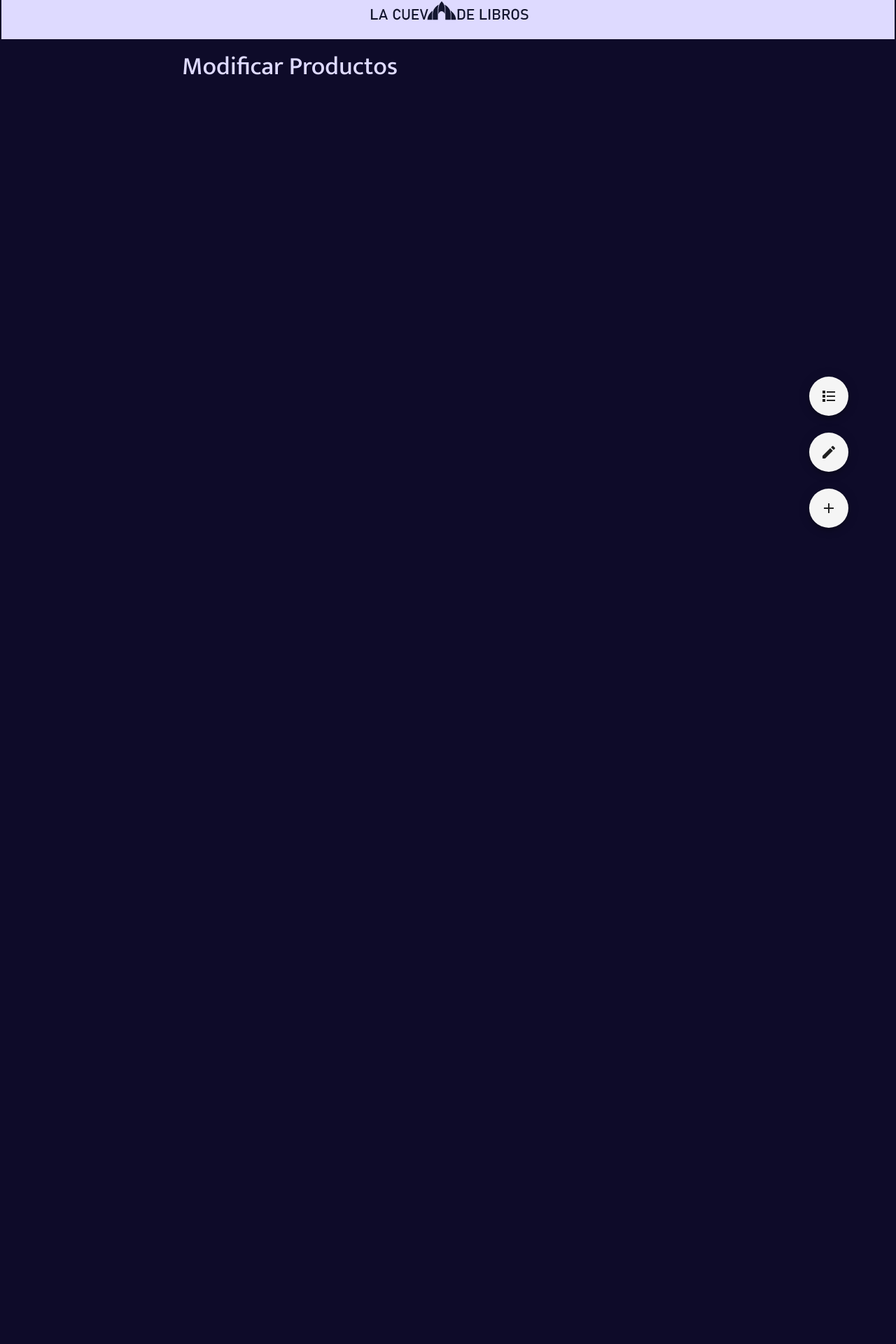
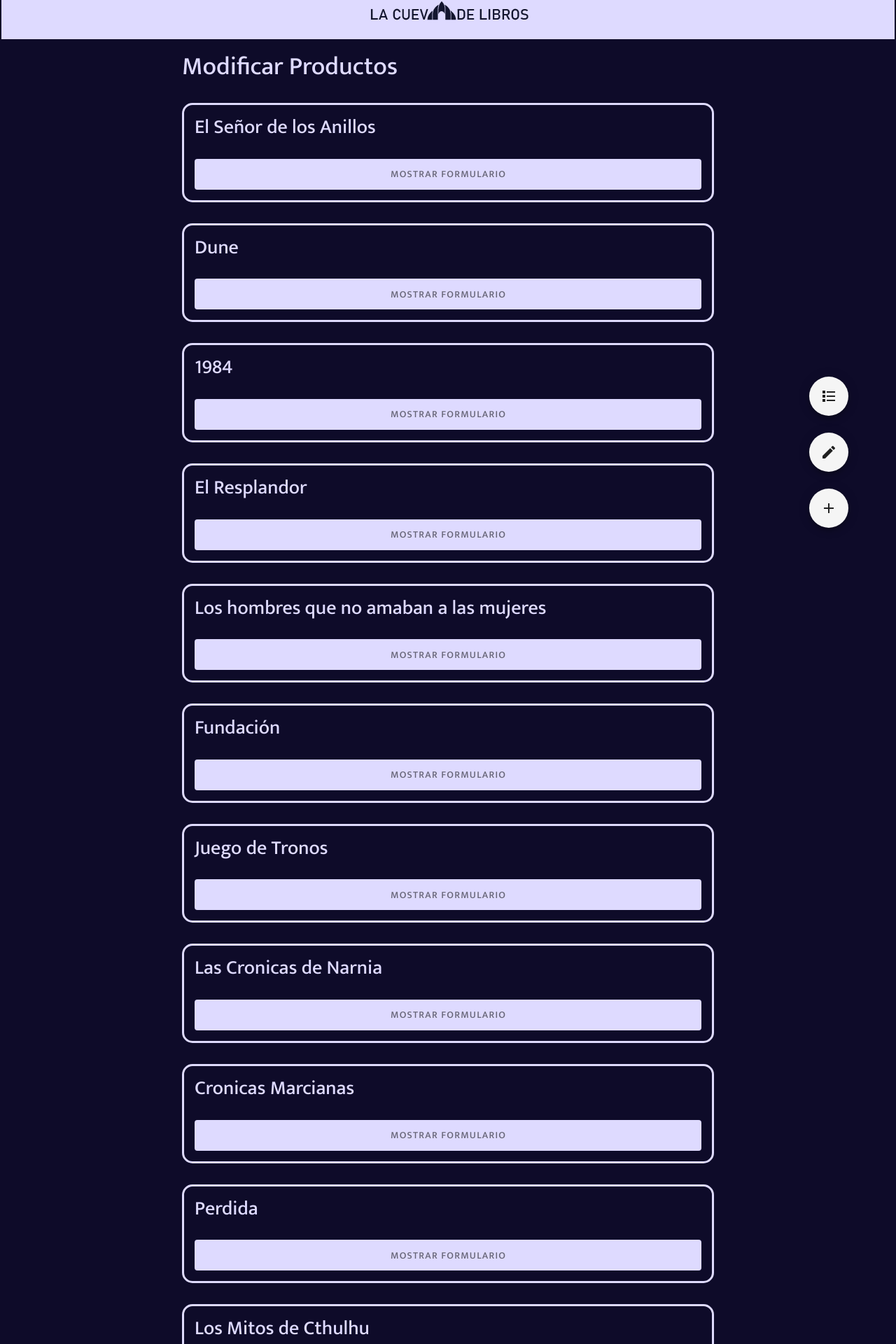
Before and after one commit to jiamestoy/adm-parcial-2-amestoy-juan-ignacio, a Vue app: page /modificar in a window 1280 px wide. Shown: the part 26-1946 px from the top of the page at 70% size. Before the commit the page ends 900 px from the top, so only its background shows below. Built offline with nearby package versions, Linux system fonts and the light colour scheme.

Commit message:
correccion array

```diff
--- a/src/views/AgregarProductos.vue
+++ b/src/views/AgregarProductos.vue
@@ -178,6 +178,129 @@ export default {
     errorPrecio3: false,
     errorImg: false,
     errorImgalt: false,
+    productos: [
+      {
+        nombre: 'El Señor de los Anillos',
+        autor: 'JRR Tolkien',
+        cantidad: 0,
+        precio: 5000,
+        categoria: 'Fantasía',
+        img: 'https://images.cdn2.buscalibre.com/fit-in/360x360/ed/77/ed77b8615c4e99183fa8531a90736da2.jpg',
+        imgalt: 'Portada de El Señor de los Anillos: La Comunidad del Anillo',
+        observacion: '',
+        mostrar: false,
+      },
+      {
+        nombre: 'Dune',
+        autor: 'Frank Herbert',
+        cantidad: 0,
+        precio: 4350,
+        categoria: 'Ciencia Ficción',
+        img: 'https://images.cdn1.buscalibre.com/fit-in/360x360/e7/25/e725760e5c93acdeccf44903ff2fcb94.jpg',
+        imgalt: 'Portada de Dune',
+        observacion: '',
+        mostrar: false,
+      },
+      {
+        nombre: '1984',
+        autor: 'George Orwell',
+        cantidad: 0,
+        precio: 3600,
+        categoria: 'Ciencia Ficción',
+        img: 'https://images.cdn1.buscalibre.com/fit-in/360x360/10/42/10426f9e9ae4f7cd9eb5d33cef5aa143.jpg',
+        imgalt: 'Portada de 1984',
+        observacion: '',
+        mostrar: false,
+      },
+      {
+        nombre: 'El Resplandor',
+        autor: 'Stephen King',
+        cantidad: 0,
+        precio: 4350,
+        categoria: 'Terror',
+        img: 'https://images.cdn3.buscalibre.com/fit-in/360x360/df/f6/dff6e1ce324ef328e378029002402afa.jpg',
+        imgalt: 'Portada de El Resplandor',
+        observacion: '',
+        mostrar: false,
+      },
+      {
+        nombre: 'Los hombres que no amaban a las mujeres',
+        autor: 'Stieg Larsson',
+        cantidad: 0,
+        precio: 3950,
+        categoria: 'Policial',
+        img: 'https://images.cdn3.buscalibre.com/fit-in/360x360/3a/ae/3aae236bb98307f1f64ccbbb8a4894bf.jpg',
+        imgalt: 'Portada de Los hombres que no amaban a las mujeres',
+        observacion: '',
+        mostrar: false,
+      },
+      {
+        nombre: 'Fundación',
+        autor: 'Isaac Asimov',
+        cantidad: 0,
+        precio: 2300,
+        categoria: 'Ciencia Ficción',
+        img: 'https://images.cdn1.buscalibre.com/fit-in/360x360/85/03/8503014635292675de0774a42898fa4a.jpg',
+        imgalt: 'Portada de Fundación',
+        observacion: '',
+        mostrar: false,
+      },
+      {
+        nombre: 'Juego de Tronos',
+        autor: 'George RR Martin',
+        cantidad: 0,
+        precio: 4100,
+        categoria: 'Fantasía',
+        img: 'https://images.cdn1.buscalibre.com/fit-in/360x360/c6/27/c6276b30f0c71980dd7ec2a84c41a8b7.jpg',
+        imgalt: 'Portada de Juego de Tronos',
+        observacion: '',
+        mostrar: false,
+      },
+      {
+        nombre: 'Las Cronicas de Narnia',
+        autor: 'CS Lewis',
+        cantidad: 0,
+        precio: 3850,
+        categoria: 'Fantasía',
+        img: 'https://images.cdn1.buscalibre.com/fit-in/360x360/3e/b7/3eb7fa1d683c5ef60c2e6cc56ce8d40d.jpg',
+        imgalt: 'Portada de Las Cronicas de Narnia',
+        observacion: '',
+        mostrar: false,
+      },
+      {
+        nombre: 'Cronicas Marcianas',
+        autor: 'Ray Bradbury',
+        cantidad: 0,
+        precio: 2750,
+        categoria: 'Ciencia Ficción',
+        img: 'https://images.cdn3.buscalibre.com/fit-in/360x360/bf/9d/bf9ddc9a99fdcf099a43df45f163b32d.jpg',
+        imgalt: 'Portada de Cronicas Marcianas',
+        observacion: '',
+        mostrar: false,
+      },
+      {
+        nombre: 'Perdida',
+        autor: 'Gillian Flynn ',
+        cantidad: 0,
+        precio: 4450,
+        categoria: 'Policial',
+        img: 'https://images.cdn2.buscalibre.com/fit-in/360x360/8c/12/8c121e22e1ac90198221fff13a0c932f.jpg',
+        imgalt: 'Portada de Perdida',
+        observacion: '',
+        mostrar: false,
+      },
+      {
+        nombre: 'Los Mitos de Cthulhu',
+        autor: 'HP Lovecraft',
+        cantidad: 0,
+        precio: 5500,
+        categoria: 'Terror',
+        img: 'https://images.cdn2.buscalibre.com/fit-in/360x360/c4/1f/c41fe3d413a60270ff7db9a9208264f8.jpg',
+        imgalt: 'Portada de Cuentos de los Mitos de Cthulhu 1: Los Orígenes',
+        observacion: '',
+        mostrar: false,
+      },
+    ]
   }),
 
   methods: {
--- a/src/views/ModificarProductos.vue
+++ b/src/views/ModificarProductos.vue
@@ -204,6 +204,129 @@ export default {
     modalConfirmarEliminar: false,
     libroParaModificar: '',
     libroParaEliminar: '',
+    productos: [
+      {
+        nombre: 'El Señor de los Anillos',
+        autor: 'JRR Tolkien',
+        cantidad: 0,
+        precio: 5000,
+        categoria: 'Fantasía',
+        img: 'https://images.cdn2.buscalibre.com/fit-in/360x360/ed/77/ed77b8615c4e99183fa8531a90736da2.jpg',
+        imgalt: 'Portada de El Señor de los Anillos: La Comunidad del Anillo',
+        observacion: '',
+        mostrar: false,
+      },
+      {
+        nombre: 'Dune',
+        autor: 'Frank Herbert',
+        cantidad: 0,
+        precio: 4350,
+        categoria: 'Ciencia Ficción',
+        img: 'https://images.cdn1.buscalibre.com/fit-in/360x360/e7/25/e725760e5c93acdeccf44903ff2fcb94.jpg',
+        imgalt: 'Portada de Dune',
+        observacion: '',
+        mostrar: false,
+      },
+      {
+        nombre: '1984',
+        autor: 'George Orwell',
+        cantidad: 0,
+        precio: 3600,
+        categoria: 'Ciencia Ficción',
+        img: 'https://images.cdn1.buscalibre.com/fit-in/360x360/10/42/10426f9e9ae4f7cd9eb5d33cef5aa143.jpg',
+        imgalt: 'Portada de 1984',
+        observacion: '',
+        mostrar: false,
+      },
+      {
+        nombre: 'El Resplandor',
+        autor: 'Stephen King',
+        cantidad: 0,
+        precio: 4350,
+        categoria: 'Terror',
+        img: 'https://images.cdn3.buscalibre.com/fit-in/360x360/df/f6/dff6e1ce324ef328e378029002402afa.jpg',
+        imgalt: 'Portada de El Resplandor',
+        observacion: '',
+        mostrar: false,
+      },
+      {
+        nombre: 'Los hombres que no amaban a las mujeres',
+        autor: 'Stieg Larsson',
+        cantidad: 0,
+        precio: 3950,
+        categoria: 'Policial',
+        img: 'https://images.cdn3.buscalibre.com/fit-in/360x360/3a/ae/3aae236bb98307f1f64ccbbb8a4894bf.jpg',
+        imgalt: 'Portada de Los hombres que no amaban a las mujeres',
+        observacion: '',
+        mostrar: false,
+      },
+      {
+        nombre: 'Fundación',
+        autor: 'Isaac Asimov',
+        cantidad: 0,
+        precio: 2300,
+        categoria: 'Ciencia Ficción',
+        img: 'https://images.cdn1.buscalibre.com/fit-in/360x360/85/03/8503014635292675de0774a42898fa4a.jpg',
+        imgalt: 'Portada de Fundación',
+        observacion: '',
+        mostrar: false,
+      },
+      {
+        nombre: 'Juego de Tronos',
+        autor: 'George RR Martin',
+        cantidad: 0,
+        precio: 4100,
+        categoria: 'Fantasía',
+        img: 'https://images.cdn1.buscalibre.com/fit-in/360x360/c6/27/c6276b30f0c71980dd7ec2a84c41a8b7.jpg',
+        imgalt: 'Portada de Juego de Tronos',
+        observacion: '',
+        mostrar: false,
+      },
+      {
+        nombre: 'Las Cronicas de Narnia',
+        autor: 'CS Lewis',
+        cantidad: 0,
+        precio: 3850,
+        categoria: 'Fantasía',
+        img: 'https://images.cdn1.buscalibre.com/fit-in/360x360/3e/b7/3eb7fa1d683c5ef60c2e6cc56ce8d40d.jpg',
+        imgalt: 'Portada de Las Cronicas de Narnia',
+        observacion: '',
+        mostrar: false,
+      },
+      {
+        nombre: 'Cronicas Marcianas',
+        autor: 'Ray Bradbury',
+        cantidad: 0,
+        precio: 2750,
+        categoria: 'Ciencia Ficción',
+        img: 'https://images.cdn3.buscalibre.com/fit-in/360x360/bf/9d/bf9ddc9a99fdcf099a43df45f163b32d.jpg',
+        imgalt: 'Portada de Cronicas Marcianas',
+        observacion: '',
+        mostrar: false,
+      },
+      {
+        nombre: 'Perdida',
+        autor: 'Gillian Flynn ',
+        cantidad: 0,
+        precio: 4450,
+        categoria: 'Policial',
+        img: 'https://images.cdn2.buscalibre.com/fit-in/360x360/8c/12/8c121e22e1ac90198221fff13a0c932f.jpg',
+        imgalt: 'Portada de Perdida',
+        observacion: '',
+        mostrar: false,
+      },
+      {
+        nombre: 'Los Mitos de Cthulhu',
+        autor: 'HP Lovecraft',
+        cantidad: 0,
+        precio: 5500,
+        categoria: 'Terror',
+        img: 'https://images.cdn2.buscalibre.com/fit-in/360x360/c4/1f/c41fe3d413a60270ff7db9a9208264f8.jpg',
+        imgalt: 'Portada de Cuentos de los Mitos de Cthulhu 1: Los Orígenes',
+        observacion: '',
+        mostrar: false,
+      },
+    ]
   }),
 
   methods: {
```
